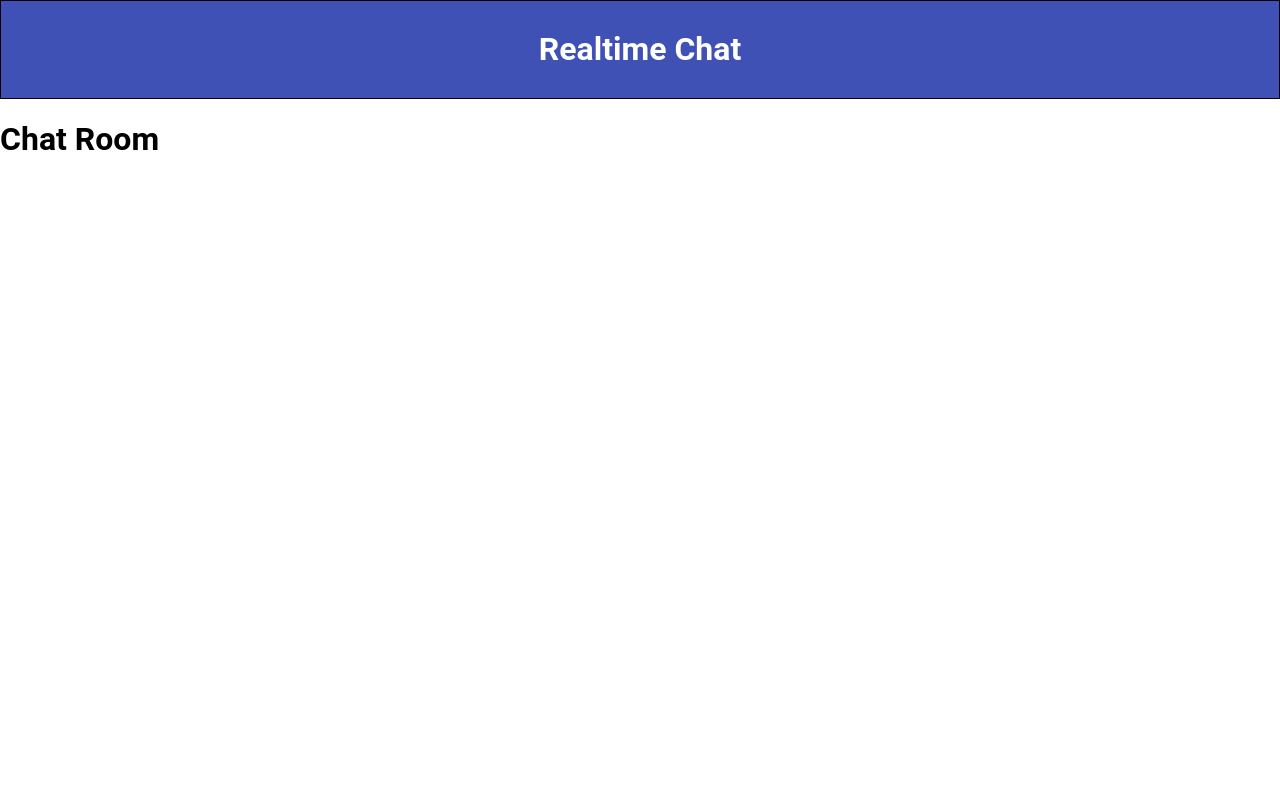
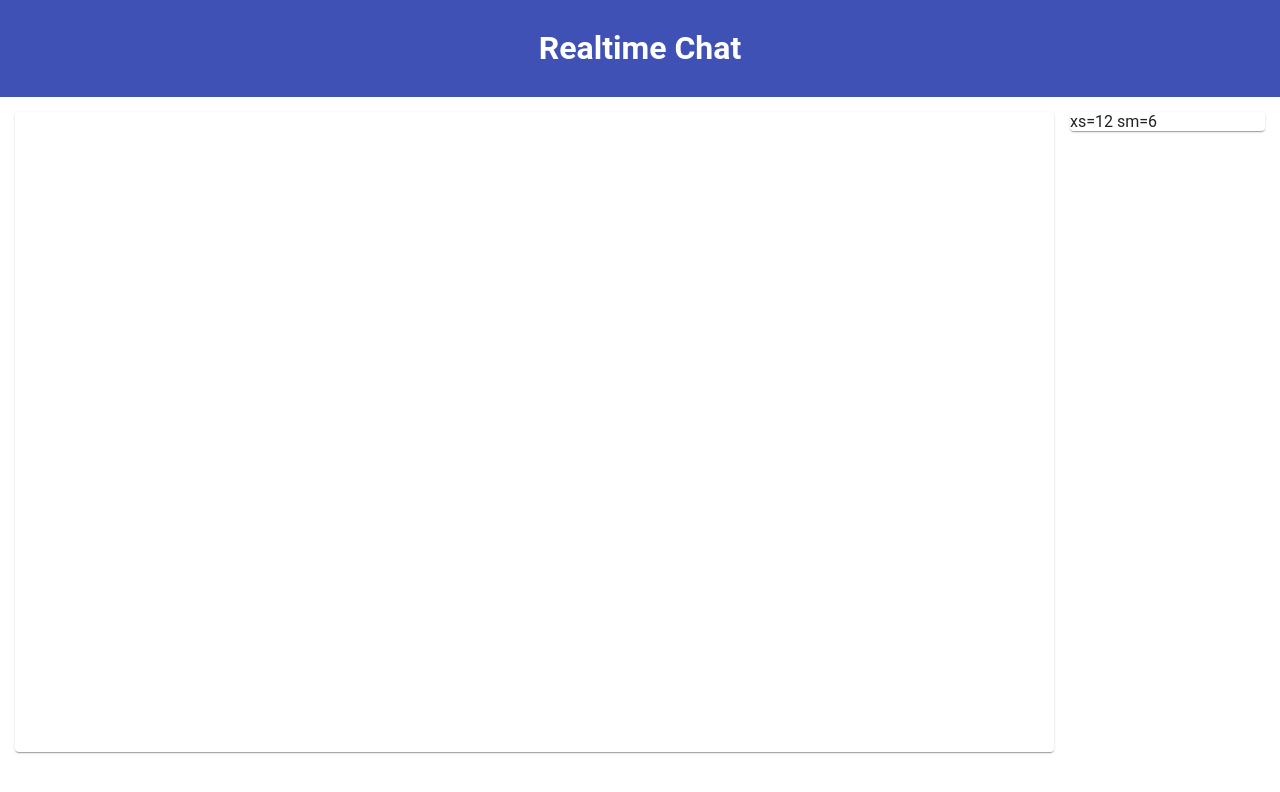
Before and after one commit to jimuskin/realtime-chat, a React (Create React App) app in the folder client/: page /room in a window 1280 px wide. Shown: the top 792 px of the page. Built offline with nearby package versions, Linux system fonts and the light colour scheme.

Commit message:
Started progress on chat room layout

```diff
--- a/client/src/Components/Chat/Chat.js
+++ b/client/src/Components/Chat/Chat.js
@@ -1,7 +1,23 @@
 import React from "react";
 
+import { Grid, Paper } from "@material-ui/core";
+
 const Chat = () => {
-	return <h1>Chat Room</h1>;
+	return (
+		<div style={{ padding: 15 }}>
+			<Grid container spacing={2}>
+				<Grid item xs={12} sm={10}>
+					<Paper
+						noWrap
+						style={{ height: "80vh" }}
+					></Paper>
+				</Grid>
+				<Grid item xs={12} sm={2}>
+					<Paper>xs=12 sm=6</Paper>
+				</Grid>
+			</Grid>
+		</div>
+	);
 };
 
 export default Chat;
--- a/client/src/Components/Navbar/Navbar.js
+++ b/client/src/Components/Navbar/Navbar.js
@@ -1,20 +1,15 @@
 import React from "react";
-import {
-	Box,
-	Typography,
-	Button,
-	IconButton,
-} from "@material-ui/core";
+import { Box } from "@material-ui/core";
 
 const Navbar = () => {
 	return (
 		<Box
+			className="navigation"
 			display="flex"
 			p={1}
 			justifyContent="center"
 			alignItems="center"
 			bgcolor="primary.main"
-			border={1}
 		>
 			<h1
 				style={{
```
